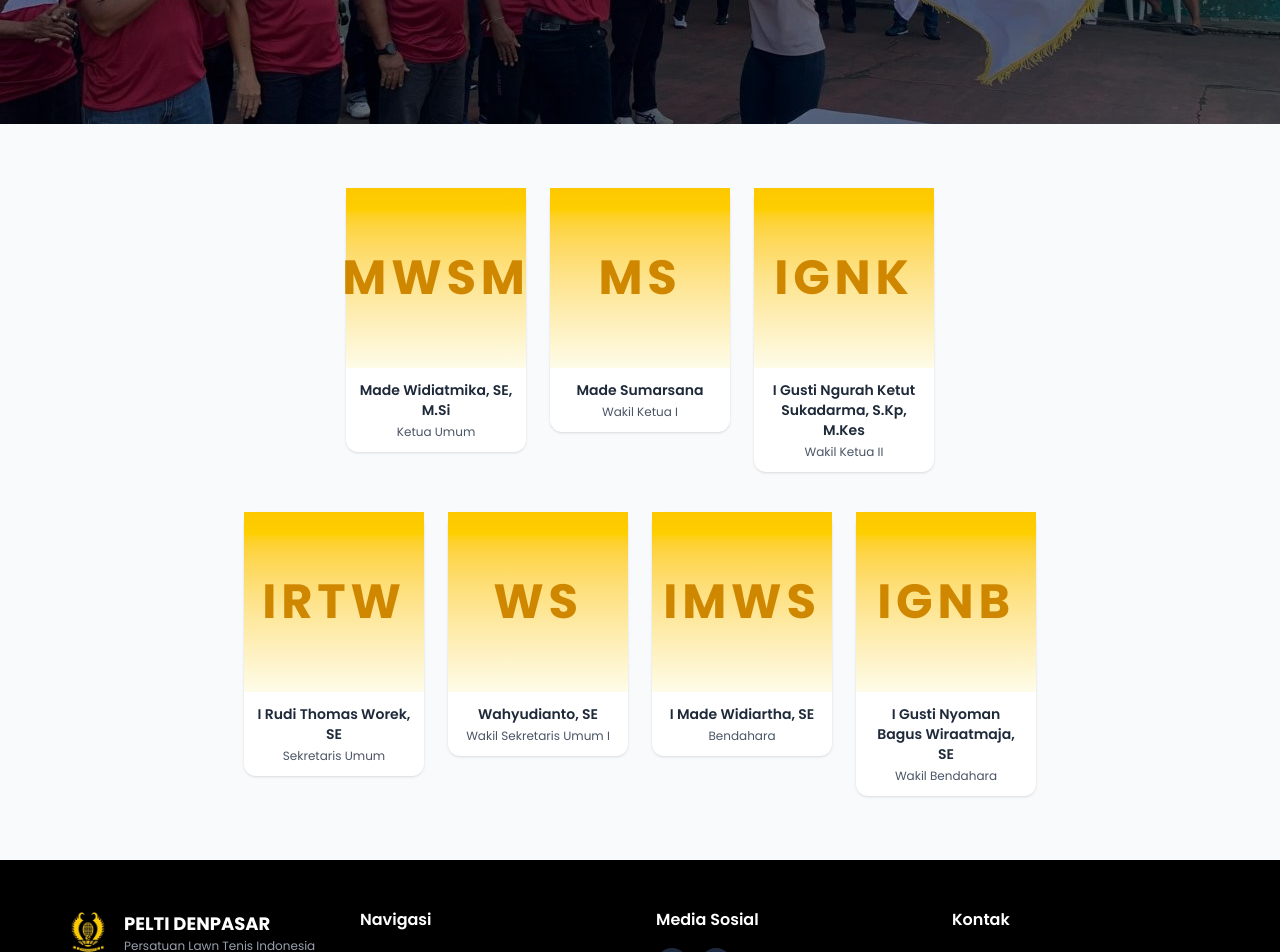
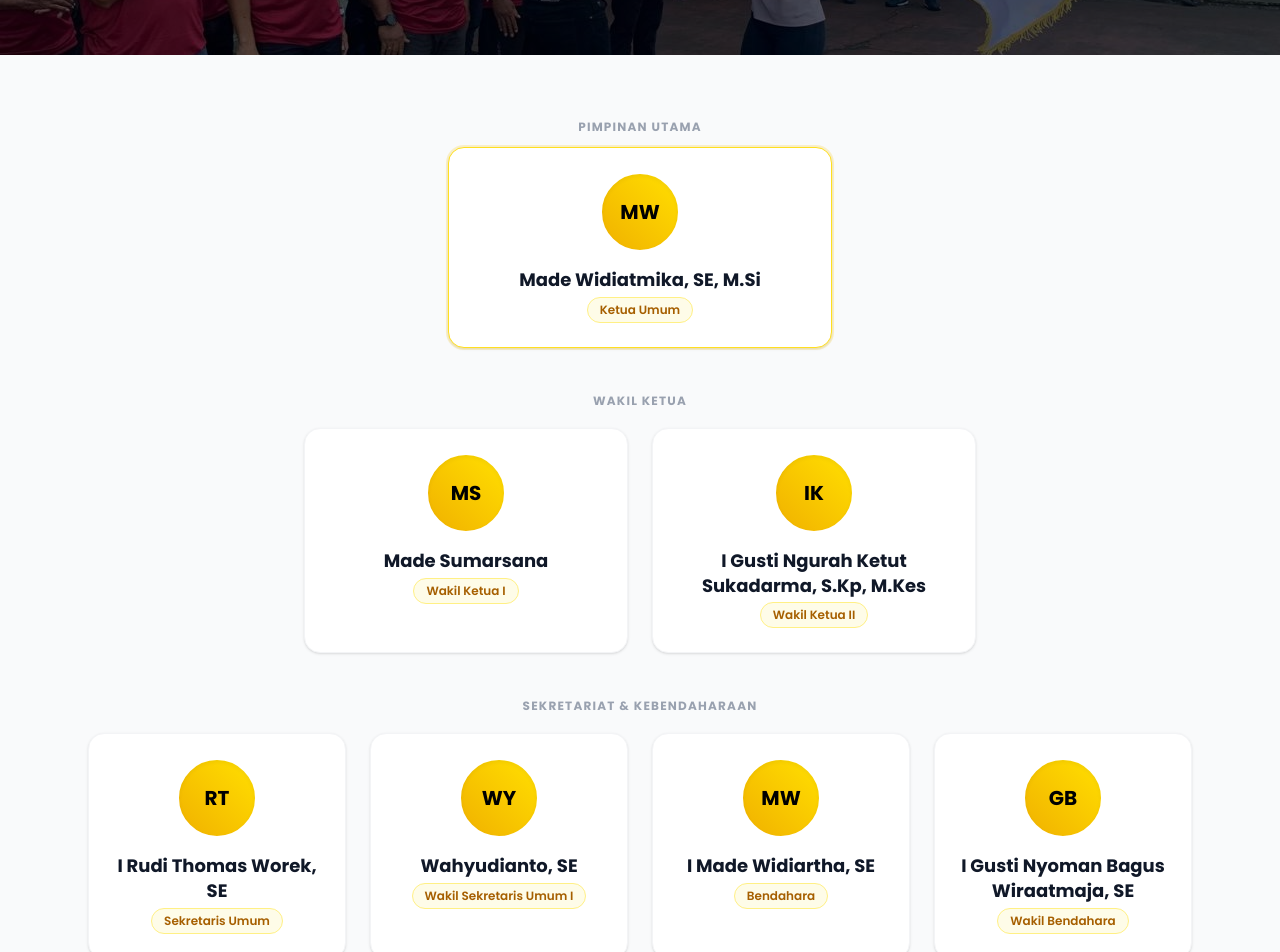
Before and after one commit to Nyomanpass/peltidenpasar, a React (Vite) app in the folder frontend/: page /struktur-organisasi in a window 1280 px wide. Shown: the part 340-1292 px from the top of the page. Built offline with nearby package versions, Linux system fonts and the light colour scheme; what @react-pdf/renderer would draw is missing.

Commit message:
style:edit tampilan di halaman Struktur

```diff
--- a/frontend/src/pages/user/Struktur.jsx
+++ b/frontend/src/pages/user/Struktur.jsx
@@ -1,113 +1,149 @@
 import Navbar from "../../components/Navbar";
 import Footer from "../../components/Footer";
 
-export default function Struktur() {
-
-  // Function ambil inisial max 4 huruf
-  const getInitial = (nama) => {
-    if (!nama) return "";
-    return nama
-      .split(" ")
-      .filter(Boolean)
-      .map((n) => n[0])
-      .join("")
-      .slice(0, 4)
-      .toUpperCase();
+export default function StrukturOrganisasi() {
+  const ketua = {
+    name: "Made Widiatmika, SE, M.Si",
+    role: "Ketua Umum",
+    initials: "MW",
+    photo: "", // untuk mengisi foto jika URL fot ada
   };
 
-  const kepengurusan = [
-    // Baris 1
-    { jabatan: "Ketua Umum", nama: "Made Widiatmika, SE, M.Si" },
-    { jabatan: "Wakil Ketua I", nama: "Made Sumarsana" },
-    { jabatan: "Wakil Ketua II", nama: "I Gusti Ngurah Ketut Sukadarma, S.Kp, M.Kes" },
-
-    // Baris 2
-    { jabatan: "Sekretaris Umum", nama: "I Rudi Thomas Worek, SE" },
-    { jabatan: "Wakil Sekretaris Umum I", nama: "Wahyudianto, SE" },
-    { jabatan: "Bendahara", nama: "I Made Widiartha, SE" },
-    { jabatan: "Wakil Bendahara", nama: "I Gusti Nyoman Bagus Wiraatmaja, SE" },
+  const wakil = [
+    {
+      name: "Made Sumarsana",
+      role: "Wakil Ketua I",
+      initials: "MS",
+      photo: "",
+    },
+    {
+      name: "I Gusti Ngurah Ketut Sukadarma, S.Kp, M.Kes",
+      role: "Wakil Ketua II",
+      initials: "IK",
+      photo: "",
+    },
   ];
 
-  const baris1 = kepengurusan.slice(0, 3);
-  const baris2 = kepengurusan.slice(3);
+  const pengurusLain = [
+    {
+      name: "I Rudi Thomas Worek, SE",
+      role: "Sekretaris Umum",
+      initials: "RT",
+      photo: "",
+    },
+    {
+      name: "Wahyudianto, SE",
+      role: "Wakil Sekretaris Umum I",
+      initials: "WY",
+      photo: "",
+    },
+    {
+      name: "I Made Widiartha, SE",
+      role: "Bendahara",
+      initials: "MW",
+      photo: "",
+    },
+    {
+      name: "I Gusti Nyoman Bagus Wiraatmaja, SE",
+      role: "Wakil Bendahara",
+      initials: "GB",
+      photo: "",
+    },
+  ];
+
+  const MemberCard = ({ name, role, initials, photo, isLeader = false }) => (
+    <div
+      className={`bg-white rounded-2xl shadow-sm hover:shadow-md border border-gray-100 p-6 flex flex-col items-center text-center transition-all duration-200 ${
+        isLeader ? "w-full max-w-sm border-yellow-300 ring-2 ring-yellow-400/20" : "w-full"
+      }`}
+    >
+      <div className="relative mb-4">
+        {photo ? (
+          <img
+            src={photo}
+            alt={name}
+            className="w-20 h-20 sm:w-24 sm:h-24 rounded-full object-cover border-4 border-yellow-400 shadow-sm"
+          />
+        ) : (
+          <div className="w-20 h-20 rounded-full bg-gradient-to-tr from-yellow-500 to-yellow-300 text-black font-extrabold text-xl flex items-center justify-center shadow-inner border-2 border-white">
+            {initials}
+          </div>
+        )}
+      </div>
+
+      <h3 className="font-bold text-gray-900 text-base sm:text-lg leading-snug mb-1">
+        {name}
+      </h3>
+      <span className="inline-block px-3 py-1 bg-yellow-50 text-yellow-700 text-xs font-semibold rounded-full border border-yellow-200">
+        {role}
+      </span>
+    </div>
+  );
 
   return (
     <>
       <Navbar />
 
-      {/* HERO */}
-      <div className="relative w-full h-[260px] sm:h-[320px] md:h-[400px] mt-16">
+            {/* HERO BANNER RESPONSIF */}
+      <div className="relative w-full aspect-[16/6] sm:aspect-[16/5] md:aspect-[16/4] min-h-[220px] max-h-[450px] mt-[65px] sm:mt-[75px] overflow-hidden">
         <img
           src="/hero.jpg"
-          alt="Struktur Organisasi Pelti Denpasar"
-          className="w-full h-full object-cover"
+          alt="Struktur Organisasi PELTI Denpasar"
+          className="w-full h-full object-cover object-center"
         />
-        <div className="absolute inset-0 bg-black/50"></div>
+        <div className="absolute inset-0 bg-black/60"></div>
 
-        <div className="absolute inset-0 flex flex-col items-center justify-center px-6 text-center text-white">
-          <h2 className="text-2xl sm:text-3xl md:text-4xl font-bold mb-2">
+        <div className="absolute inset-0 flex flex-col items-center justify-center px-4 text-center text-white">
+          <span className="text-yellow-400 font-bold text-xs sm:text-sm tracking-widest uppercase mb-1 drop-shadow">
+            PELTI Denpasar
+          </span>
+          <h1 className="text-2xl sm:text-4xl md:text-5xl font-extrabold tracking-tight drop-shadow-md">
             Struktur Organisasi
-          </h2>
-          <p className="max-w-xl text-xs sm:text-sm md:text-base opacity-90">
-            Struktur organisasi ini menampilkan pengurus inti PELTI Kota Denpasar.
+          </h1>
+          <p className="text-gray-200 text-xs sm:text-sm max-w-md mt-1.5 opacity-90 hidden sm:block">
+            Pengurus Inti Persatuan Lawn Tenis Indonesia Kota Denpasar
           </p>
+          <div className="w-12 h-1 bg-yellow-500 rounded-full mt-2 sm:mt-3"></div>
         </div>
       </div>
+      {/* MAIN CONTENT */}
+      <section className="bg-gray-50 py-12 sm:py-16 min-h-[60vh]">
+        <div className="max-w-6xl mx-auto px-4 sm:px-6 space-y-10">
 
-      {/* CONTENT */}
-      <section className="bg-gray-50 py-12 sm:py-16">
-        <div className="max-w-5xl mx-auto px-4 sm:px-8 lg:px-12 space-y-10">
-
-          {/* Baris 1 */}
-          <div className="flex flex-wrap justify-center gap-5 sm:gap-6">
-            {baris1.map((p, idx) => (
-              <div key={idx} className="w-[140px] sm:w-[160px] md:w-[180px]">
-                <div className="bg-white rounded-xl shadow-sm hover:shadow-lg transition">
-
-                  <div className="h-[170px] sm:h-[180px] w-full bg-gradient-to-b from-yellow-400 to-yellow-50 flex items-center justify-center">
-                    <div className="text-4xl sm:text-5xl tracking-widest text-yellow-600 font-bold">
-                      {getInitial(p.nama)}
-                    </div>
-                  </div>
-
-                  <div className="p-3 text-center">
-                    <h4 className="text-xs sm:text-sm font-semibold text-gray-800">
-                      {p.nama}
-                    </h4>
-                    <p className="text-[10px] sm:text-xs text-gray-600 mt-1">
-                      {p.jabatan}
-                    </p>
-                  </div>
-
-                </div>
-              </div>
-            ))}
+          {/* LEVEL 1: KETUA UMUM */}
+          <div className="flex flex-col items-center">
+            <span className="text-xs font-bold text-gray-400 uppercase tracking-widest mb-3">
+              Pimpinan Utama
+            </span>
+            <MemberCard {...ketua} isLeader={true} />
           </div>
 
-          {/* Baris 2 */}
-          <div className="flex flex-wrap justify-center gap-5 sm:gap-6">
-            {baris2.map((p, idx) => (
-              <div key={idx} className="w-[140px] sm:w-[160px] md:w-[180px]">
-                <div className="bg-white rounded-xl shadow-sm hover:shadow-lg transition">
+          {/* LEVEL 2: WAKIL KETUA */}
+          <div>
+            <div className="text-center mb-4">
+              <span className="text-xs font-bold text-gray-400 uppercase tracking-widest">
+                Wakil Ketua
+              </span>
+            </div>
+            <div className="grid grid-cols-1 sm:grid-cols-2 gap-6 max-w-2xl mx-auto">
+              {wakil.map((item, idx) => (
+                <MemberCard key={idx} {...item} />
+              ))}
+            </div>
+          </div>
 
-                  <div className="h-[170px] sm:h-[180px] w-full bg-gradient-to-b from-yellow-400 to-yellow-50 flex items-center justify-center">
-                    <div className="text-4xl sm:text-5xl tracking-widest text-yellow-600 font-bold">
-                      {getInitial(p.nama)}
-                    </div>
-                  </div>
-
-                  <div className="p-3 text-center">
-                    <h4 className="text-xs sm:text-sm font-semibold text-gray-800">
-                      {p.nama}
-                    </h4>
-                    <p className="text-[10px] sm:text-xs text-gray-600 mt-1">
-                      {p.jabatan}
-                    </p>
-                  </div>
-
-                </div>
-              </div>
-            ))}
+          {/* LEVEL 3: SEKRETARIS & BENDAHARA */}
+          <div>
+            <div className="text-center mb-4">
+              <span className="text-xs font-bold text-gray-400 uppercase tracking-widest">
+                Sekretariat & Kebendaharaan
+              </span>
+            </div>
+            <div className="grid grid-cols-1 sm:grid-cols-2 lg:grid-cols-4 gap-6">
+              {pengurusLain.map((item, idx) => (
+                <MemberCard key={idx} {...item} />
+              ))}
+            </div>
           </div>
 
         </div>
```
